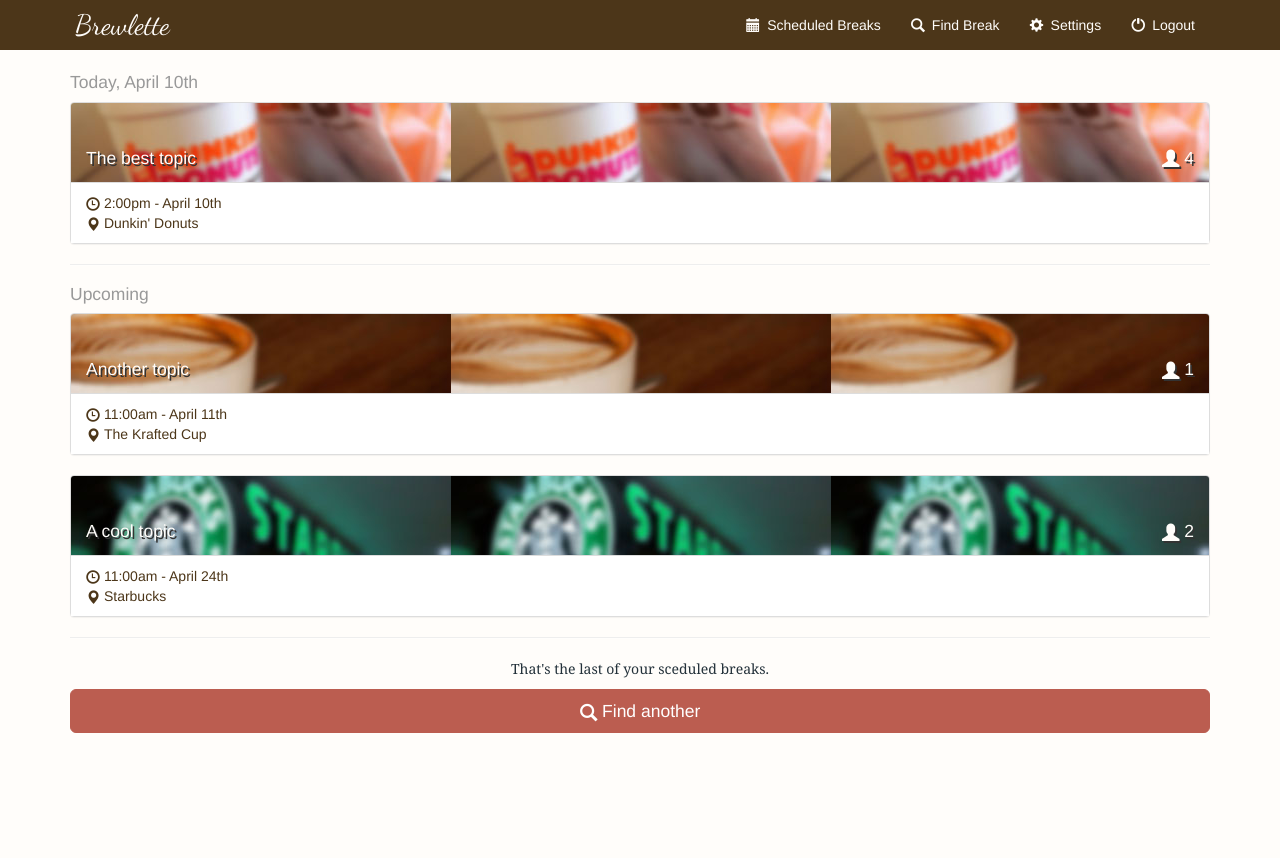
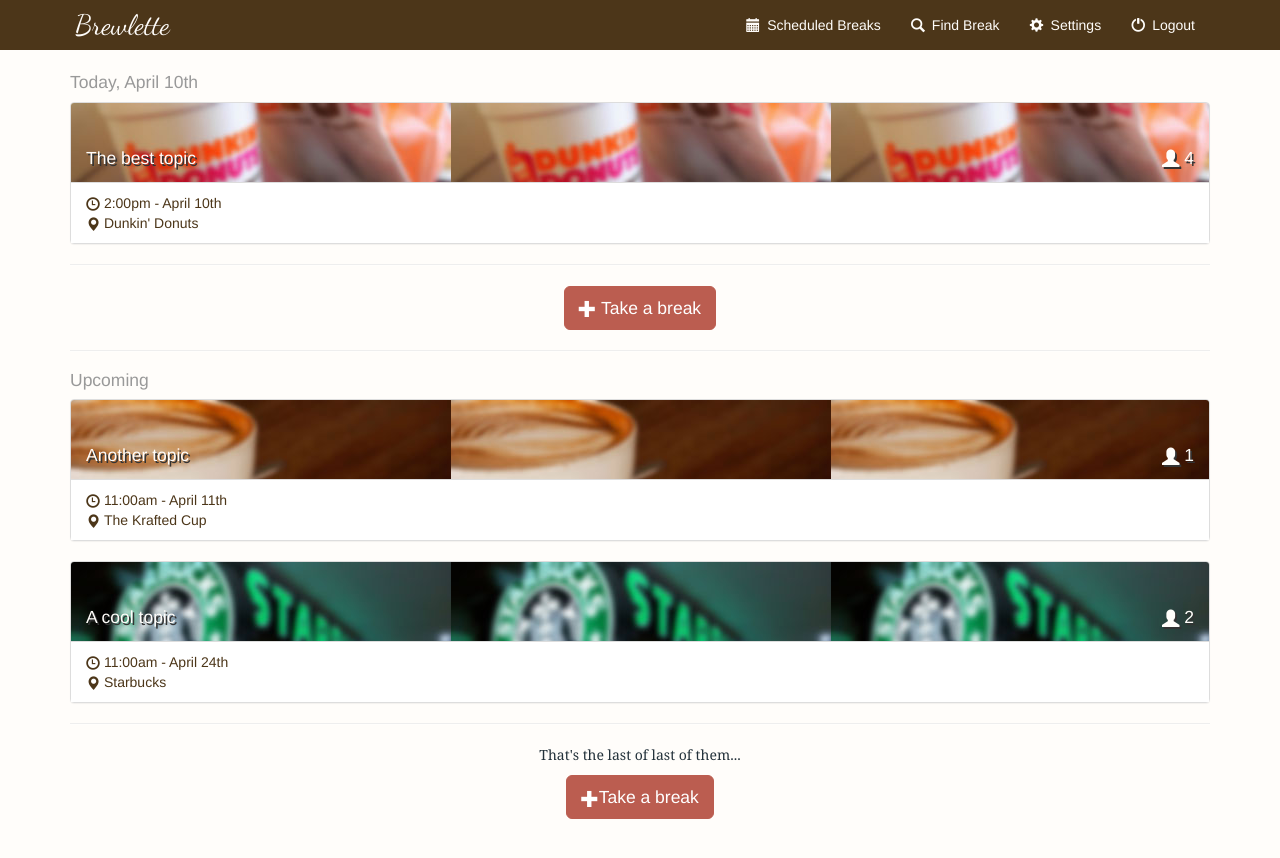
Before and after one commit to colbyr/brewlette, a Jekyll site: the page built from app/index.html, in a window 1280 px wide. Shown: the top 858 px of the page. Built offline with Jekyll 4.4.1, drawn with Linux system fonts in a browser that asks for light colours; Markdown is read by kramdown in place of the engine named in the settings.

Commit message:
copy edits

```diff
--- a/_includes/app/index.html
+++ b/_includes/app/index.html
@@ -23,6 +23,14 @@
       </a>
     </li>
   </ul>
+</div>
+
+<hr/>
+
+<div class="span12 text-center">
+  <a href="/app/search.html" class="btn btn-large invite">
+    <i class="glyphicon glyphicon-plus"></i> Take a break
+  </a>
 </div>
 
 <hr/>
@@ -77,10 +85,11 @@
 
 <hr/>
 
-<div class="span12">
-  <p class="text-center">That's the last of your sceduled breaks.</p>
-  <a href="/app/search.html" class="btn btn-block btn-large invite">
-    <i class="glyphicon glyphicon-search"></i> Find another
+<div class="span12 text-center">
+  <p>That's the last of last of them...</p>
+  <a href="/app/search.html" class="btn btn-large invite">
+    <i class="glyphicon glyphicon-plus"></i>Take a break
   </a>
   <br/>
+  <br/>
 </div>
--- a/_layouts/main.html
+++ b/_layouts/main.html
@@ -55,8 +55,11 @@
     </div>
 
     <div id="main" class="container">
+      <div class="row">
       {{ content }}
+      </div>
     </div>
+
     <div class="loader" id="loader">
       <img src="/assets/img/loader.gif" />
     </div>
```
